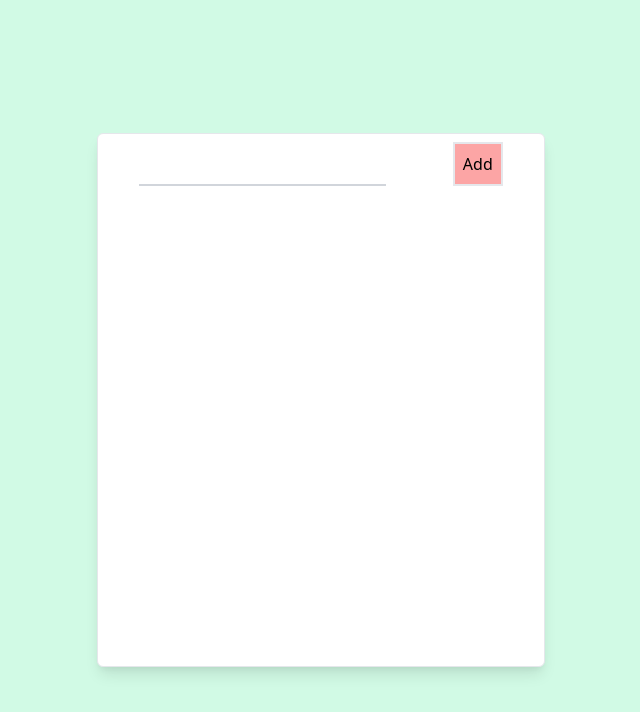
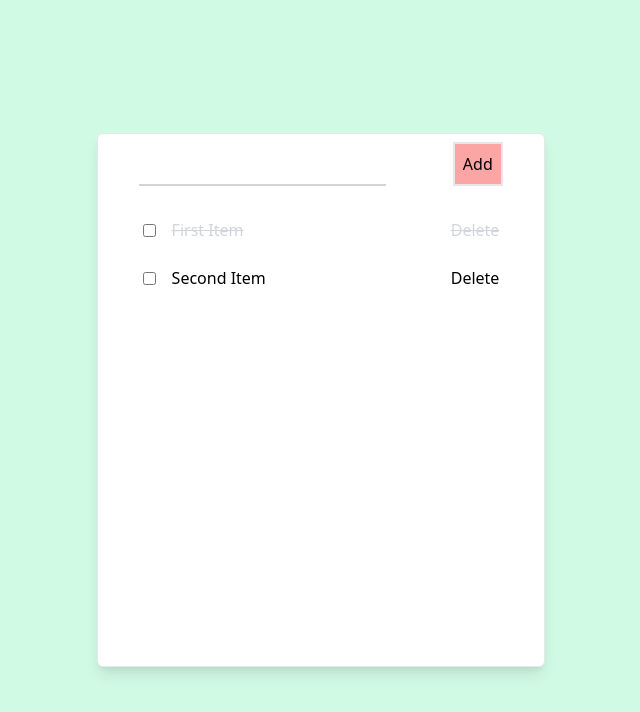
Before and after one commit to arajhansa/react-todo, a React (Create React App) app: page / in a window 1280 px wide. Shown: the top 712 px of the page, without its empty margins (319-959 px from the left). Built offline with nearby package versions, Linux system fonts and the light colour scheme.

Commit message:
Add item list elements

```diff
--- a/src/App.js
+++ b/src/App.js
@@ -8,8 +8,27 @@ function App() {
                     <input className="border-b-2 border-gray-300 p-2 focus:outline-none"/>
                     <button className="border-2 bg-red-300 p-2 focus:outline-none hover:bg-blue-300">Add</button>
                 </div>
-                <div>
-
+                <div className="w-4/5 m-auto mt-6">
+                    <ul className="space-y-6">
+                        <li className="text-gray-300 line-through">
+                            <div className="flex justify-between">
+                              <div className="flex items-center">
+                              <input type="checkbox"></input>
+                                <p className="ml-4">First Item</p>
+                              </div>
+                              <button>Delete</button>
+                            </div>
+                        </li>
+                        <li className="">
+                            <div className="flex justify-between">
+                              <div className="flex items-center">
+                              <input type="checkbox"></input>
+                                <p className="ml-4">Second Item</p>
+                              </div>
+                              <button>Delete</button>
+                            </div>
+                        </li>
+                    </ul>
                 </div>
             </div>
         </div>
```
